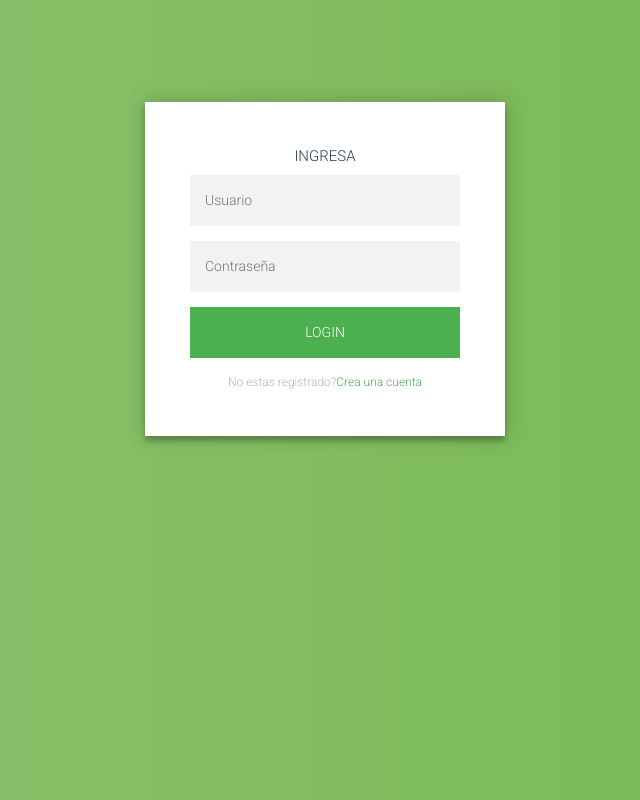
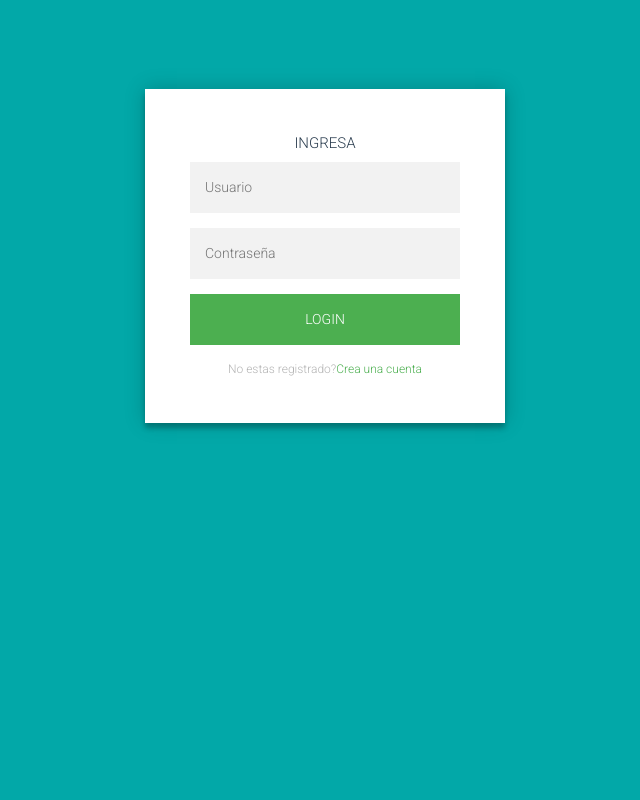
Before and after one commit to manliot/ZIPCAR, a React (Create React App) app: page /Login in a window 1280 px wide. Shown: the whole page, without its empty margins (315-955 px from the left). Built offline with nearby package versions, Linux system fonts and the light colour scheme; no server answers.

Commit message:
cambiando el color del body

```diff
--- a/src/Pages/Login.js
+++ b/src/Pages/Login.js
@@ -47,7 +47,7 @@ export default class Login extends Component {
     }
     render() {
         return (
-            <div>
+            <div className="container" >
                 <div className="login-page" >
 
                     <div className="form">
--- a/src/Pages/Register.js
+++ b/src/Pages/Register.js
@@ -63,7 +63,7 @@ export default class Register extends Component {
         }
         const res = await axios.post('https://cioscar-backend.herokuapp.com/api/users/', newusuario);
        // console.log(res.data.messge)
-        if (res.data.messge == " Created user ") {
+        if (res.data.messge === " Created user ") {
             alert("Registro exitoso")
             window.location.href = 'http://localhost:3000/'
         }else{
--- a/src/Styles/Login.css
+++ b/src/Styles/Login.css
@@ -72,10 +72,10 @@
 body {
   background-color: #02A8A8;
   /* fallback for old browsers */
-  background: -webkit-linear-gradient(right, #76b852, #8DC26F);
-  background: -moz-linear-gradient(right, #76b852, #8DC26F);
-  background: -o-linear-gradient(right, #76b852, #8DC26F);
-  background: linear-gradient(to left, #76b852, #8DC26F);
+  background: -webkit-linear-gradient(right, #02A8A8, #02A8A8);
+  background: -moz-linear-gradient(right, #02A8A8, #02A8A8);
+  background: -o-linear-gradient(right, #02A8A8, #02A8A8);
+  background: linear-gradient(to left, #02A8A8, #02A8A8);
   font-family: "Roboto", sans-serif;
   -webkit-font-smoothing: antialiased;
   -moz-osx-font-smoothing: grayscale;
```
